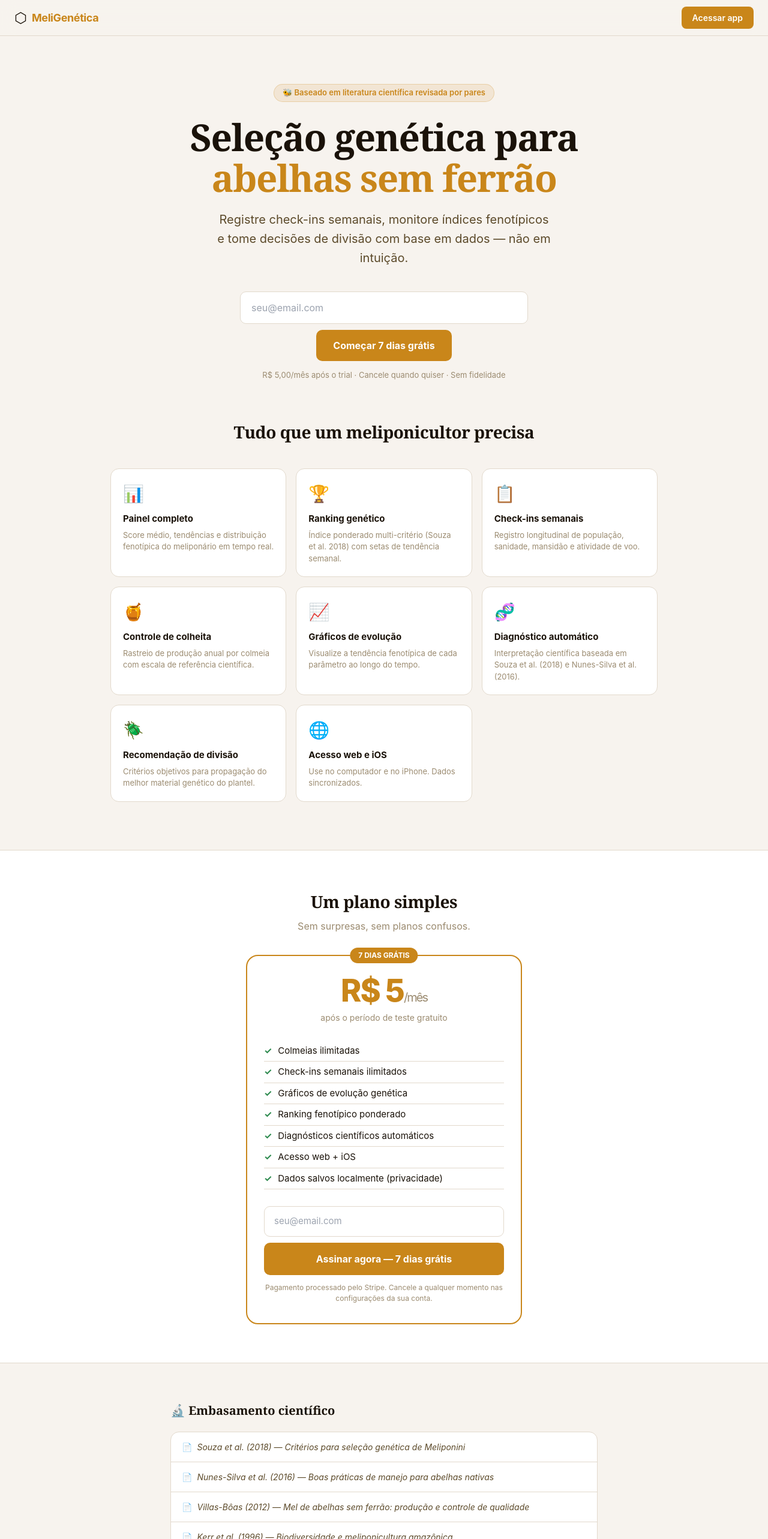
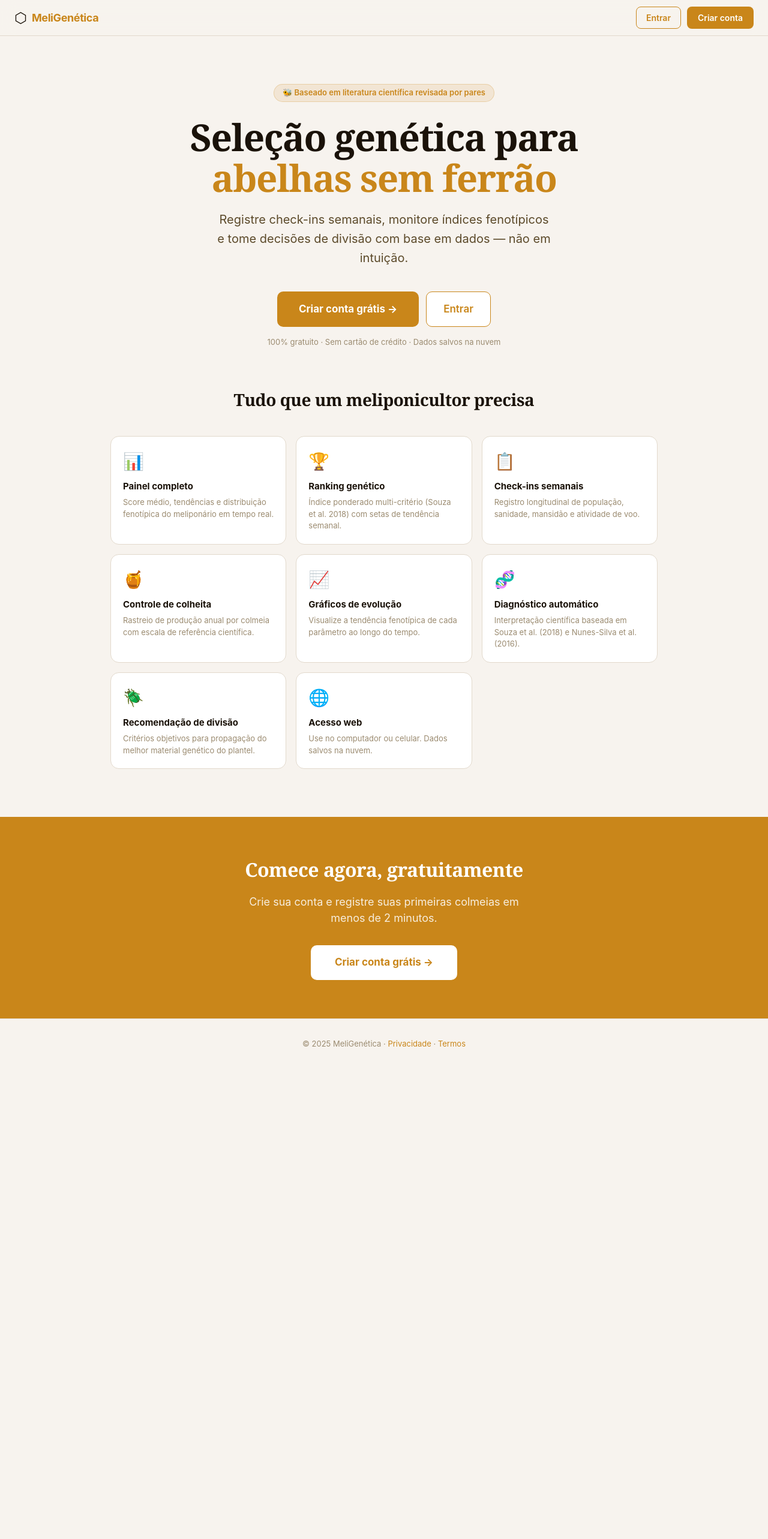
Before and after one commit to Pedrointhebar/meligenetica-web, a Next.js app: page / in a window 1280 px wide. Shown: the top 2566 px of the page at 60% size. After the commit the page ends 1782 px from the top, so only its background shows below. Built offline with nearby package versions, Linux system fonts and the light colour scheme.

Commit message:
app gratuito sem paywall

```diff
--- a/src/app/page.tsx
+++ b/src/app/page.tsx
@@ -1,34 +1,8 @@
 'use client'
-import { useState } from 'react'
 import { useRouter } from 'next/navigation'
 
 export default function LandingPage() {
   const router = useRouter()
-  const [email, setEmail] = useState('')
-  const [loading, setLoading] = useState(false)
-  const [error, setError] = useState('')
-
-  async function handleSubscribe(e: React.FormEvent) {
-    e.preventDefault()
-    setLoading(true)
-    setError('')
-    try {
-      const res = await fetch('/api/stripe', {
-        method: 'POST',
-        headers: { 'Content-Type': 'application/json' },
-        body: JSON.stringify({ email }),
-      })
-      const data = await res.json()
-      if (data.url) {
-        window.location.href = data.url // Redirect to Stripe Checkout
-      } else {
-        setError(data.error || 'Erro inesperado. Tente novamente.')
-      }
-    } catch {
-      setError('Erro de conexão. Verifique sua internet.')
-    }
-    setLoading(false)
-  }
 
   const beneficios = [
     { icon:'📊', titulo:'Painel completo',        desc:'Score médio, tendências e distribuição fenotípica do meliponário em tempo real.' },
@@ -37,21 +11,12 @@ export default function LandingPage() {
     { icon:'🍯', titulo:'Controle de colheita',   desc:'Rastreio de produção anual por colmeia com escala de referência científica.' },
     { icon:'📈', titulo:'Gráficos de evolução',   desc:'Visualize a tendência fenotípica de cada parâmetro ao longo do tempo.' },
     { icon:'🧬', titulo:'Diagnóstico automático', desc:'Interpretação científica baseada em Souza et al. (2018) e Nunes-Silva et al. (2016).' },
-    { icon:'🪲', titulo:'Recomendação de divisão','desc':'Critérios objetivos para propagação do melhor material genético do plantel.' },
-    { icon:'🌐', titulo:'Acesso web e iOS',       desc:'Use no computador e no iPhone. Dados sincronizados.' },
-  ]
-
-  const refs = [
-    'Souza et al. (2018) — Critérios para seleção genética de Meliponini',
-    'Nunes-Silva et al. (2016) — Boas práticas de manejo para abelhas nativas',
-    'Villas-Bôas (2012) — Mel de abelhas sem ferrão: produção e controle de qualidade',
-    'Kerr et al. (1996) — Biodiversidade e meliponicultura amazônica',
+    { icon:'🪲', titulo:'Recomendação de divisão', desc:'Critérios objetivos para propagação do melhor material genético do plantel.' },
+    { icon:'🌐', titulo:'Acesso web',             desc:'Use no computador ou celular. Dados salvos na nuvem.' },
   ]
 
   return (
     <div style={{ background: 'var(--bg)', minHeight: '100vh' }}>
-
-      {/* ── Nav ── */}
       <nav style={{
         background: 'rgba(247,243,238,0.92)', backdropFilter: 'blur(12px)',
         borderBottom: '1px solid var(--border)',
@@ -61,27 +26,23 @@ export default function LandingPage() {
       }}>
         <div style={{ display: 'flex', alignItems: 'center', gap: 8 }}>
           <span style={{ fontSize: 24 }}>⬡</span>
-          <span style={{ fontSize: 18, fontWeight: 700, letterSpacing: '-0.4px', color: 'var(--amber)' }}>
-            MeliGenética
-          </span>
+          <span style={{ fontSize: 18, fontWeight: 700, letterSpacing: '-0.4px', color: 'var(--amber)' }}>MeliGenética</span>
         </div>
-        <button
-          onClick={() => router.push('/app')}
-          style={{
-            background: 'var(--amber)', color: 'white',
-            border: 'none', borderRadius: 8, padding: '8px 18px',
-            fontWeight: 600, fontSize: 14, cursor: 'pointer',
-          }}
-        >
-          Acessar app
-        </button>
+        <div style={{ display: 'flex', gap: 10 }}>
+          <button onClick={() => router.push('/login')}
+            style={{ background: 'transparent', color: 'var(--amber)', border: '1.5px solid var(--amber)',
+              borderRadius: 8, padding: '7px 16px', fontWeight: 600, fontSize: 14, cursor: 'pointer' }}>
+            Entrar
+          </button>
+          <button onClick={() => router.push('/cadastro')}
+            style={{ background: 'var(--amber)', color: 'white', border: 'none',
+              borderRadius: 8, padding: '8px 18px', fontWeight: 600, fontSize: 14, cursor: 'pointer' }}>
+            Criar conta
+          </button>
+        </div>
       </nav>
 
-      {/* ── Hero ── */}
-      <section style={{
-        maxWidth: 900, margin: '0 auto', padding: '80px 24px 64px',
-        textAlign: 'center',
-      }}>
+      <section style={{ maxWidth: 900, margin: '0 auto', padding: '80px 24px 64px', textAlign: 'center' }}>
         <div style={{
           display: 'inline-flex', alignItems: 'center', gap: 6,
           background: 'var(--amber-soft)', borderRadius: 99,
@@ -91,228 +52,75 @@ export default function LandingPage() {
         }}>
           🐝 Baseado em literatura científica revisada por pares
         </div>
-
         <h1 style={{
           fontSize: 'clamp(36px, 6vw, 62px)', fontWeight: 800,
           letterSpacing: '-1.5px', lineHeight: 1.1,
-          fontFamily: 'Georgia, serif',
-          color: 'var(--text)', marginBottom: 20,
+          fontFamily: 'Georgia, serif', color: 'var(--text)', marginBottom: 20,
         }}>
           Seleção genética para<br />
           <span style={{ color: 'var(--amber)' }}>abelhas sem ferrão</span>
         </h1>
-
-        <p style={{
-          fontSize: 20, color: 'var(--text2)', maxWidth: 560,
-          margin: '0 auto 40px', lineHeight: 1.6,
-        }}>
+        <p style={{ fontSize: 20, color: 'var(--text2)', maxWidth: 560, margin: '0 auto 40px', lineHeight: 1.6 }}>
           Registre check-ins semanais, monitore índices fenotípicos e tome decisões
           de divisão com base em dados — não em intuição.
         </p>
-
-        {/* CTA form */}
-        <form onSubmit={handleSubscribe} style={{
-          display: 'flex', gap: 10, maxWidth: 480, margin: '0 auto',
-          flexWrap: 'wrap', justifyContent: 'center',
-        }}>
-          <input
-            type="email"
-            placeholder="seu@email.com"
-            value={email}
-            onChange={e => setEmail(e.target.value)}
-            required
-            style={{
-              flex: '1 1 240px', padding: '14px 18px',
-              borderRadius: 10, border: '1.5px solid var(--border)',
-              fontSize: 16, background: 'white', outline: 'none',
-              color: 'var(--text)',
-            }}
-          />
-          <button
-            type="submit"
-            disabled={loading}
-            style={{
-              background: 'var(--amber)', color: 'white',
-              border: 'none', borderRadius: 10, padding: '14px 28px',
-              fontSize: 16, fontWeight: 700, cursor: loading ? 'wait' : 'pointer',
-              opacity: loading ? 0.7 : 1, whiteSpace: 'nowrap',
-            }}
-          >
-            {loading ? 'Aguarde...' : 'Começar 7 dias grátis'}
+        <div style={{ display: 'flex', gap: 12, justifyContent: 'center', flexWrap: 'wrap' }}>
+          <button onClick={() => router.push('/cadastro')}
+            style={{ background: 'var(--amber)', color: 'white', border: 'none',
+              borderRadius: 10, padding: '16px 36px', fontSize: 17, fontWeight: 700, cursor: 'pointer' }}>
+            Criar conta grátis →
           </button>
-        </form>
-
-        {error && (
-          <p style={{ color: 'var(--red)', fontSize: 14, marginTop: 12 }}>{error}</p>
-        )}
-
-        <p style={{ fontSize: 13, color: 'var(--text3)', marginTop: 14 }}>
-          R$&nbsp;5,00/mês após o trial · Cancele quando quiser · Sem fidelidade
+          <button onClick={() => router.push('/login')}
+            style={{ background: 'white', color: 'var(--amber)', border: '1.5px solid var(--amber)',
+              borderRadius: 10, padding: '16px 28px', fontSize: 17, fontWeight: 600, cursor: 'pointer' }}>
+            Entrar
+          </button>
+        </div>
+        <p style={{ fontSize: 13, color: 'var(--text3)', marginTop: 16 }}>
+          100% gratuito · Sem cartão de crédito · Dados salvos na nuvem
         </p>
       </section>
 
-      {/* ── Features ── */}
-      <section style={{
-        maxWidth: 960, margin: '0 auto', padding: '0 24px 80px',
-      }}>
-        <h2 style={{
-          textAlign: 'center', fontSize: 28, fontWeight: 700,
+      <section style={{ maxWidth: 960, margin: '0 auto', padding: '0 24px 80px' }}>
+        <h2 style={{ textAlign: 'center', fontSize: 28, fontWeight: 700,
           letterSpacing: '-0.5px', fontFamily: 'Georgia, serif',
-          marginBottom: 40, color: 'var(--text)',
-        }}>
+          marginBottom: 40, color: 'var(--text)' }}>
           Tudo que um meliponicultor precisa
         </h2>
-        <div style={{
-          display: 'grid',
-          gridTemplateColumns: 'repeat(auto-fit, minmax(220px, 1fr))',
-          gap: 16,
-        }}>
+        <div style={{ display: 'grid', gridTemplateColumns: 'repeat(auto-fit, minmax(220px, 1fr))', gap: 16 }}>
           {beneficios.map(b => (
-            <div key={b.titulo} className="card-hover" style={{
-              background: 'white', borderRadius: 14,
-              border: '1px solid var(--border)', padding: '20px 20px',
-            }}>
+            <div key={b.titulo} style={{ background: 'white', borderRadius: 14,
+              border: '1px solid var(--border)', padding: '20px' }}>
               <div style={{ fontSize: 28, marginBottom: 10 }}>{b.icon}</div>
-              <div style={{ fontWeight: 700, fontSize: 15, marginBottom: 6, color: 'var(--text)' }}>
-                {b.titulo}
-              </div>
-              <div style={{ fontSize: 13, color: 'var(--text3)', lineHeight: 1.5 }}>
-                {b.desc}
-              </div>
+              <div style={{ fontWeight: 700, fontSize: 15, marginBottom: 6, color: 'var(--text)' }}>{b.titulo}</div>
+              <div style={{ fontSize: 13, color: 'var(--text3)', lineHeight: 1.5 }}>{b.desc}</div>
             </div>
           ))}
         </div>
       </section>
 
-      {/* ── Pricing ── */}
-      <section style={{
-        background: 'white', borderTop: '1px solid var(--border)',
-        borderBottom: '1px solid var(--border)',
-        padding: '64px 24px',
-      }}>
-        <div style={{ maxWidth: 460, margin: '0 auto', textAlign: 'center' }}>
-          <h2 style={{
-            fontSize: 28, fontWeight: 700, letterSpacing: '-0.5px',
-            fontFamily: 'Georgia, serif', marginBottom: 8,
-          }}>
-            Um plano simples
-          </h2>
-          <p style={{ color: 'var(--text3)', marginBottom: 36 }}>
-            Sem surpresas, sem planos confusos.
-          </p>
-
-          <div style={{
-            border: '2px solid var(--amber)', borderRadius: 20,
-            padding: '32px 28px', position: 'relative',
-          }}>
-            <div style={{
-              position: 'absolute', top: -14, left: '50%', transform: 'translateX(-50%)',
-              background: 'var(--amber)', color: 'white',
-              fontSize: 12, fontWeight: 700, padding: '4px 14px', borderRadius: 99,
-            }}>
-              7 DIAS GRÁTIS
-            </div>
-
-            <div style={{
-              fontSize: 52, fontWeight: 800, color: 'var(--amber)',
-              letterSpacing: '-2px', lineHeight: 1,
-            }}>
-              R$&nbsp;5
-              <span style={{ fontSize: 20, fontWeight: 400, color: 'var(--text3)' }}>/mês</span>
-            </div>
-            <p style={{ color: 'var(--text3)', fontSize: 14, margin: '8px 0 28px' }}>
-              após o período de teste gratuito
-            </p>
-
-            <ul style={{ listStyle: 'none', textAlign: 'left', marginBottom: 28 }}>
-              {[
-                'Colmeias ilimitadas',
-                'Check-ins semanais ilimitados',
-                'Gráficos de evolução genética',
-                'Ranking fenotípico ponderado',
-                'Diagnósticos científicos automáticos',
-                'Acesso web + iOS',
-                'Dados salvos localmente (privacidade)',
-              ].map(item => (
-                <li key={item} style={{
-                  display: 'flex', alignItems: 'center', gap: 10,
-                  padding: '6px 0', fontSize: 15, color: 'var(--text)',
-                  borderBottom: '1px solid var(--border)',
-                }}>
-                  <span style={{ color: 'var(--green)', fontWeight: 700 }}>✓</span>
-                  {item}
-                </li>
-              ))}
-            </ul>
-
-            <form onSubmit={handleSubscribe} style={{ display: 'flex', flexDirection: 'column', gap: 10 }}>
-              <input
-                type="email"
-                placeholder="seu@email.com"
-                value={email}
-                onChange={e => setEmail(e.target.value)}
-                required
-                style={{
-                  padding: '13px 16px', borderRadius: 10,
-                  border: '1.5px solid var(--border)', fontSize: 15,
-                  outline: 'none', color: 'var(--text)',
-                }}
-              />
-              <button
-                type="submit"
-                disabled={loading}
-                style={{
-                  background: 'var(--amber)', color: 'white',
-                  border: 'none', borderRadius: 10, padding: '15px',
-                  fontSize: 16, fontWeight: 700, cursor: loading ? 'wait' : 'pointer',
-                }}
-              >
-                {loading ? 'Redirecionando...' : 'Assinar agora — 7 dias grátis'}
-              </button>
-            </form>
-
-            <p style={{ fontSize: 12, color: 'var(--text3)', marginTop: 12, lineHeight: 1.5 }}>
-              Pagamento processado pelo Stripe. Cancele a qualquer momento
-              nas configurações da sua conta.
-            </p>
-          </div>
-        </div>
+      <section style={{ background: 'var(--amber)', padding: '64px 24px', textAlign: 'center' }}>
+        <h2 style={{ fontSize: 32, fontWeight: 800, color: 'white',
+          fontFamily: 'Georgia, serif', marginBottom: 16, letterSpacing: '-0.5px' }}>
+          Comece agora, gratuitamente
+        </h2>
+        <p style={{ fontSize: 18, color: 'rgba(255,255,255,0.85)', marginBottom: 32, maxWidth: 480, margin: '0 auto 32px' }}>
+          Crie sua conta e registre suas primeiras colmeias em menos de 2 minutos.
+        </p>
+        <button onClick={() => router.push('/cadastro')}
+          style={{ background: 'white', color: 'var(--amber)', border: 'none',
+            borderRadius: 10, padding: '16px 40px', fontSize: 17, fontWeight: 700, cursor: 'pointer' }}>
+          Criar conta grátis →
+        </button>
       </section>
 
-      {/* ── Referências ── */}
-      <section style={{ maxWidth: 760, margin: '0 auto', padding: '64px 24px' }}>
-        <h2 style={{
-          fontSize: 20, fontWeight: 700, marginBottom: 20,
-          fontFamily: 'Georgia, serif', color: 'var(--text)',
-        }}>
-          🔬 Embasamento científico
-        </h2>
-        <div style={{
-          background: 'white', borderRadius: 14,
-          border: '1px solid var(--border)', overflow: 'hidden',
-        }}>
-          {refs.map((ref, i) => (
-            <div key={i} style={{
-              padding: '14px 18px', fontSize: 14, color: 'var(--text2)',
-              borderBottom: i < refs.length - 1 ? '1px solid var(--border)' : 'none',
-              fontStyle: 'italic', lineHeight: 1.5,
-            }}>
-              <span style={{ fontStyle: 'normal', marginRight: 8 }}>📄</span>
-              {ref}
-            </div>
-          ))}
-        </div>
-      </section>
-
-      {/* ── Footer ── */}
-      <footer style={{
-        borderTop: '1px solid var(--border)',
-        padding: '24px', textAlign: 'center',
-        fontSize: 13, color: 'var(--text3)',
-      }}>
-        © 2025 MeliGenética · Todos os direitos reservados ·{' '}
-        <a href="/privacidade" style={{ color: 'var(--amber)' }}>Privacidade</a> ·{' '}
-        <a href="/termos" style={{ color: 'var(--amber)' }}>Termos</a>
+      <footer style={{ borderTop: '1px solid var(--border)', padding: '32px 24px', textAlign: 'center' }}>
+        <p style={{ color: 'var(--text3)', fontSize: 13 }}>
+          © 2025 MeliGenética ·{' '}
+          <a href="/privacidade" style={{ color: 'var(--amber)', textDecoration: 'none' }}>Privacidade</a>
+          {' · '}
+          <a href="/termos" style={{ color: 'var(--amber)', textDecoration: 'none' }}>Termos</a>
+        </p>
       </footer>
     </div>
   )
```
